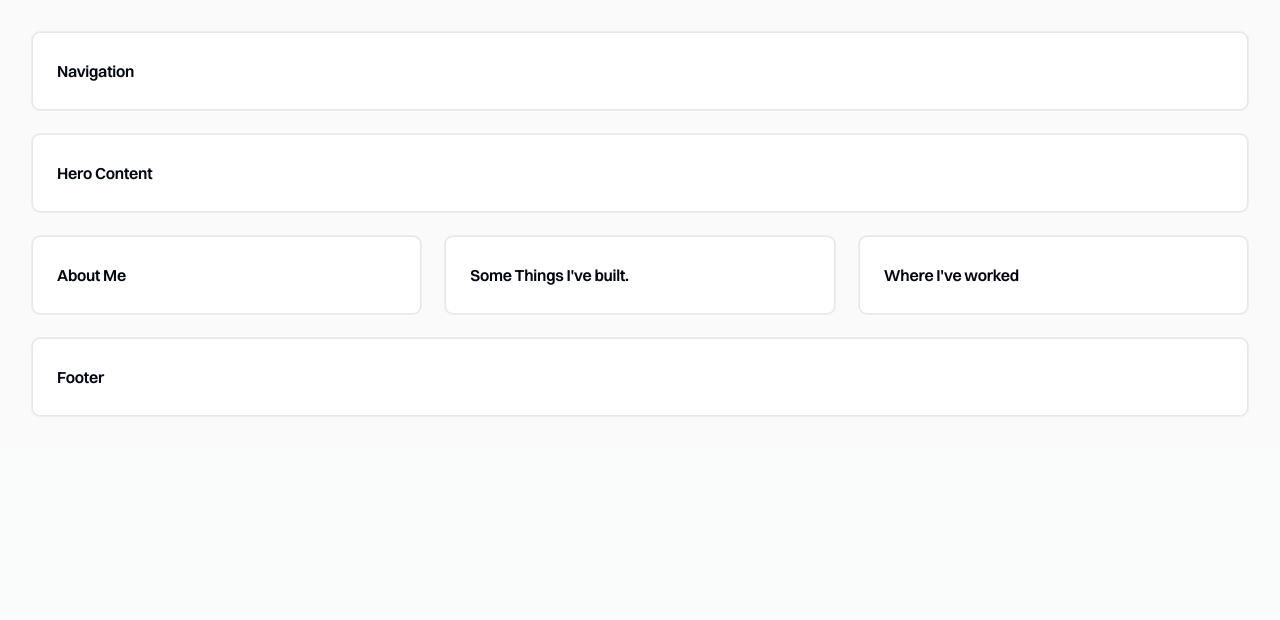
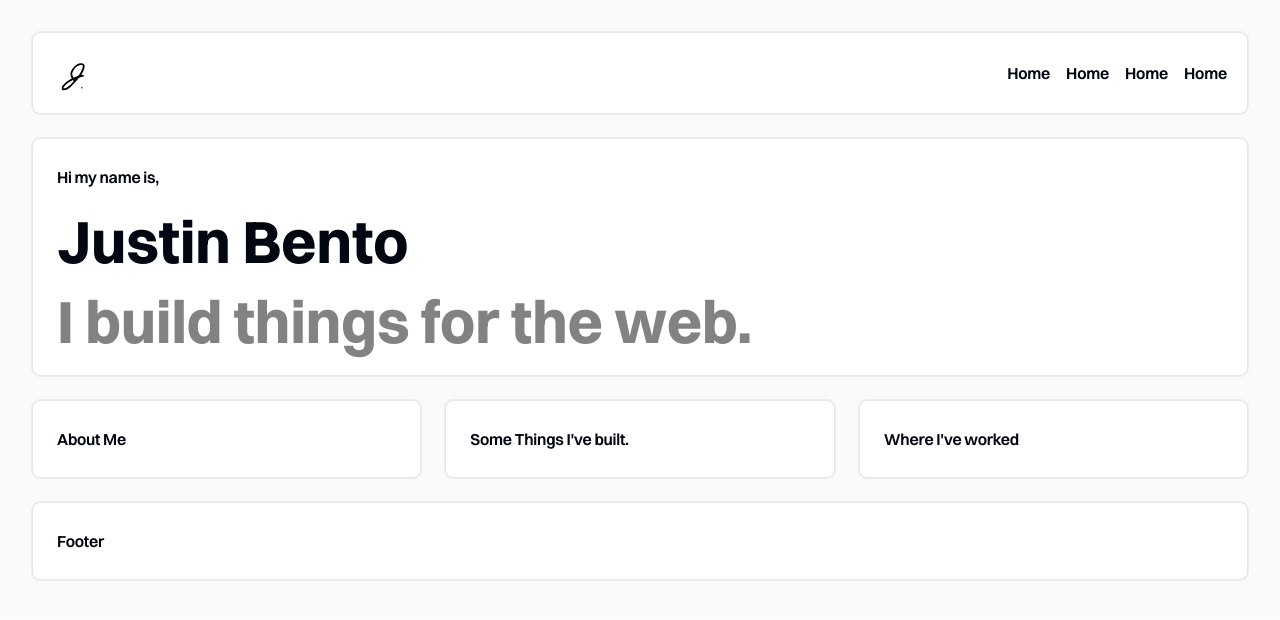
Before and after one commit to Justin-Bento/portfolio, a Next.js app: page / in a window 1280 px wide. Shown: the top 620 px of the page. Built offline with nearby package versions, Linux system fonts and the light colour scheme.

Commit message:
Created the layout for the navigation

```diff
--- a/app/(frontend)/page.tsx
+++ b/app/(frontend)/page.tsx
@@ -1,18 +1,58 @@
+import { Logo } from "@/components/Logo";
 import { Card } from "@/components/ui/card";
+import Link from "next/link";
 
 export default function Home() {
   return (
     <>
       <main className="grid grid-cols-1 md:grid-cols-12 p-8 gap-6 max-h-dvh bg-[#fafafa]">
-        <Card className="bg-[#fff] px-4 py-5 sm:p-6 ring-1 ring-black/5 shadow-none col-span-12">
-          <p className="text-lg/7 font-semibold tracking-[-0.015em] text-zinc-950 sm:text-base/7 dark:text-white">
-            Navigation
-          </p>
+        <Card className="bg-[#fff] p-5 ring-1 ring-black/5 shadow-none col-span-12">
+          <div className="flex items-center">
+            <span className="flex flex-1 items-center gap-4 justify-start">
+              <Logo />
+            </span>
+            <ul className="flex flex-1 items-center gap-4 justify-end">
+              <li>
+                <Link
+                  href="/"
+                  className="text-lg font-semibold tracking-[-0.015em] text-zinc-950 sm:text-base dark:text-white"
+                >
+                  Home
+                </Link>
+              </li>
+              <li>
+                <Link
+                  href="/"
+                  className="text-lg font-semibold tracking-[-0.015em] text-zinc-950 sm:text-base dark:text-white"
+                >
+                  Home
+                </Link>
+              </li>
+              <li>
+                <Link
+                  href="/"
+                  className="text-lg font-semibold tracking-[-0.015em] text-zinc-950 sm:text-base dark:text-white"
+                >
+                  Home
+                </Link>
+              </li>
+              <li>
+                <Link
+                  href="/"
+                  className="text-lg font-semibold tracking-[-0.015em] text-zinc-950 sm:text-base dark:text-white"
+                >
+                  Home
+                </Link>
+              </li>
+            </ul>
+          </div>
         </Card>
-        <Card className="bg-[#fff] px-4 py-5 sm:p-6 ring-1 ring-black/5 shadow-none col-span-12">
+        <Card className="bg-[#fff] px-4 py-5 sm:p-6 ring-1 ring-black/5 shadow-none col-span-12 space-y-5">
           <h1 className="text-lg/7 font-semibold tracking-[-0.015em] text-zinc-950 sm:text-base/7 dark:text-white">
-            Hero Content
+            Hi my name is,
           </h1>
+          <h1 className="text-6xl font-bold text-zinc-950 dark:text-white">Justin Bento</h1>
+          <p className="text-6xl font-bold text-black/50 dark:text-white">I build things for the web.</p>
         </Card>
         <Card className="bg-[#fff] px-4 py-5 sm:p-6 ring-1 ring-black/5 shadow-none col-span-12 lg:col-span-4">
           <h2 className="text-lg/7 font-semibold tracking-[-0.015em] text-zinc-950 sm:text-base/7 dark:text-white">
```
